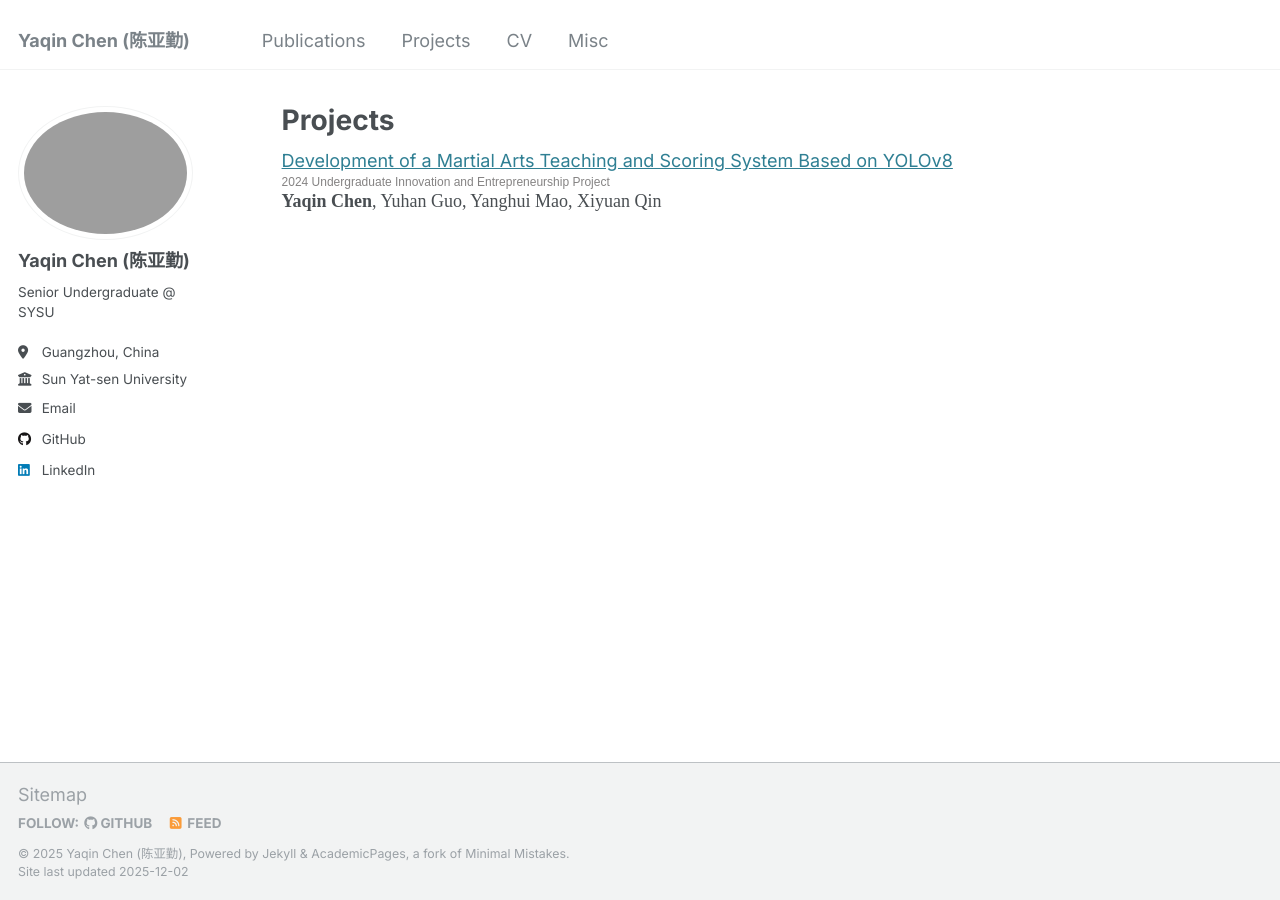
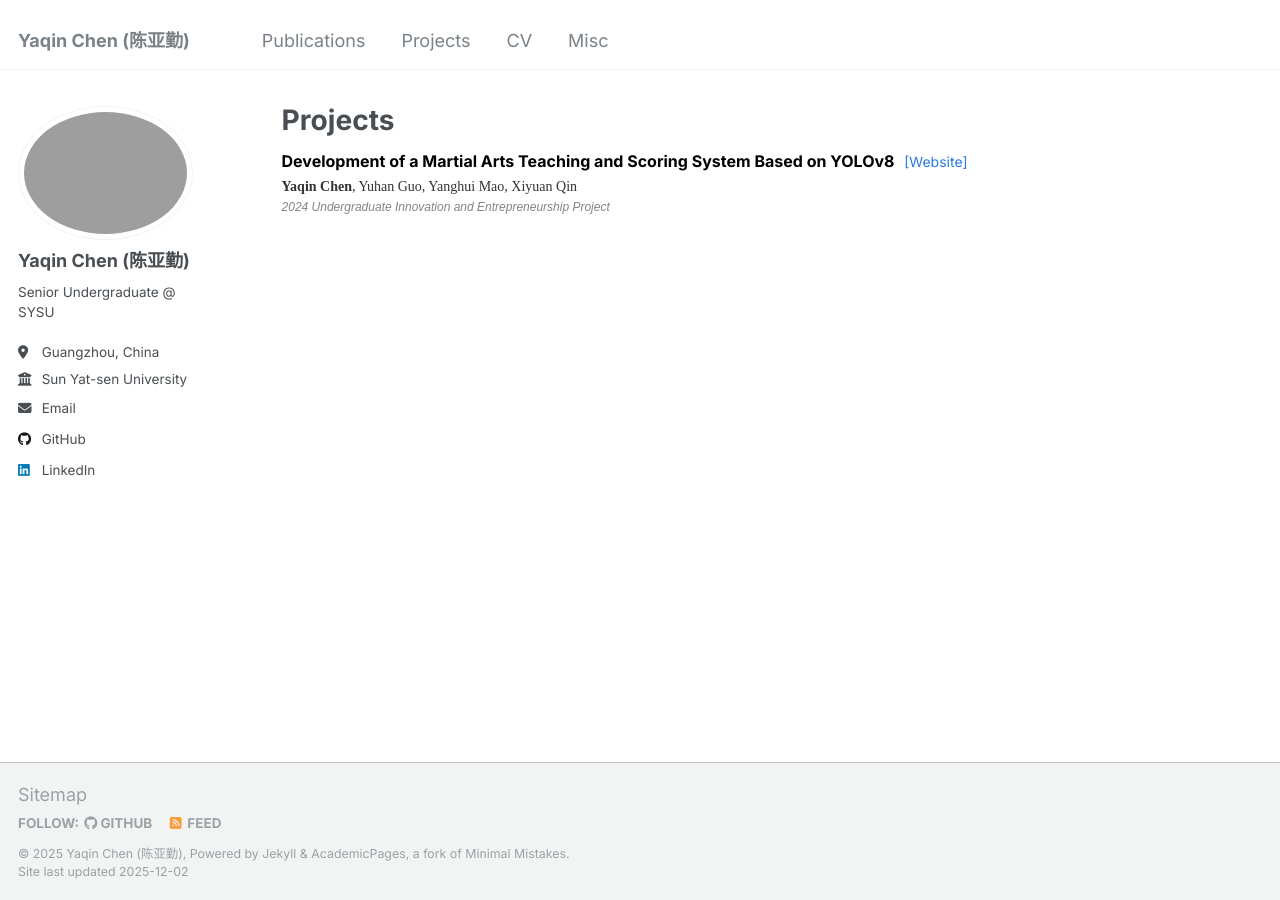
Before and after one commit to chen-yaqin/chen-yaqin.github.io, a Jekyll site: the page built from _pages/projects.html, in a window 1280 px wide. Built offline with Jekyll 4.4.1, drawn with Linux system fonts in a browser that asks for light colours.

Commit message:
update project

```diff
--- a/_includes/archive-single.html
+++ b/_includes/archive-single.html
@@ -34,17 +34,37 @@
     {% if post.collection == 'teaching' %}
       <p> {{ post.type }}, <i>{{ post.venue }}</i>, {{ post.date | date: "%Y" }} </p>
     {% else %}
-      {% if post.collection == 'projects' %}
-        <p style="margin-bottom: 4px; line-height: 1.0;">
-          <a href="{{ post.paperurl }}">{{ post.title }}</a>
-        </p>
-        <p style="font-family: Arial, sans-serif; font-size: 12px; color: #858383; margin-bottom: 0px; line-height: 0.1;">
+    {% if post.collection == 'projects' %}
+      <div style="margin-bottom: 15px;">
+
+        <div style="line-height: 1.4; margin-bottom: 4px;">
+          <span style="font-size: 16px; font-weight: bold; color: #000;">
+            {{ post.title }}
+          </span>
+
+          {% if post.paperurl %}
+            <a href="{{ post.paperurl }}" style="font-size: 14px; margin-left: 6px; color: #2a7ae2; text-decoration: none;">
+              {% if post.paperurl contains 'github.com' %}
+                [Code]
+              {% elsif post.paperurl contains 'arxiv' %}
+                [arXiv]
+              {% else %}
+                [Website]
+              {% endif %}
+            </a>
+          {% endif %}
+        </div>
+
+        <div style="font-family: 'Times New Roman', Times, serif; font-size: 14px; line-height: 1.4; color: #333; margin-bottom: 2px;">
+          {{ post.authors | replace: 'Yaqin Chen', '<strong>Yaqin Chen</strong>' }}
+        </div>
+
+        <div style="font-family: Arial, sans-serif; font-size: 12px; color: #858383; line-height: 1.4; font-style: italic;">
           {{ post.venue }}
-        </p>
-        <p style="margin-bottom: 0px; line-height: 0.1; font-family: 'Times New Roman', Times, serif;">
-          {{ post.authors | replace: 'Yaqin Chen', '<strong>Yaqin Chen</strong>' }}
-        </p>
-      {% endif %}
+        </div>
+
+      </div>
+    {% endif %}
 
     {% if post.collection == 'publications' %}
       <p style="margin-bottom: 0px; line-height: 1.5;">
@@ -54,7 +74,7 @@
           </span>
         {% endif %}
 
-      <span style="font-size: 1.1em; color: #222;">
+      <span style="font-size: 1.2em; color: #222;">
             {{ post.title }}
           </span>
 
```
Also changed, not shown: _projects/robust.md (added, +7 -0 lines).
